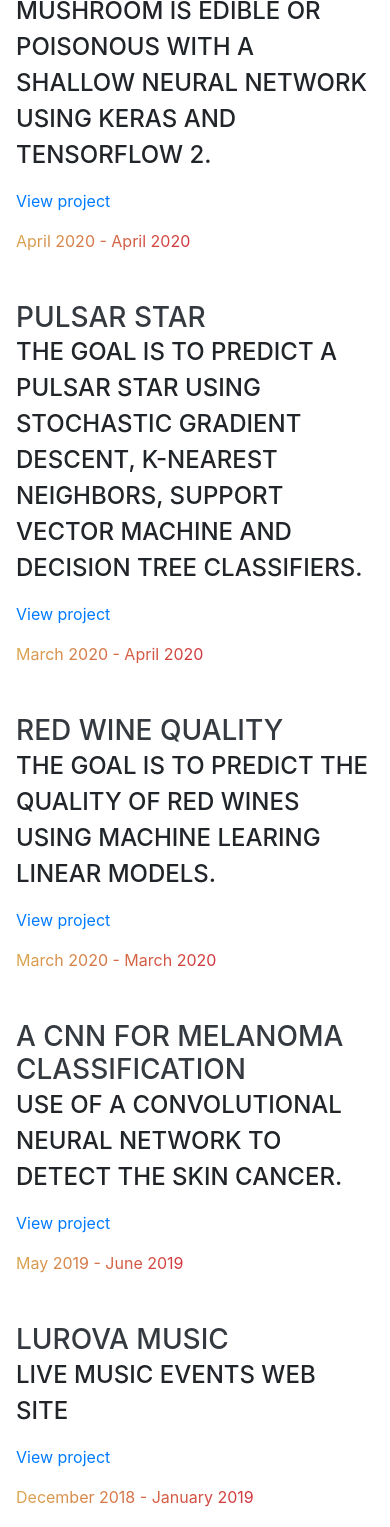
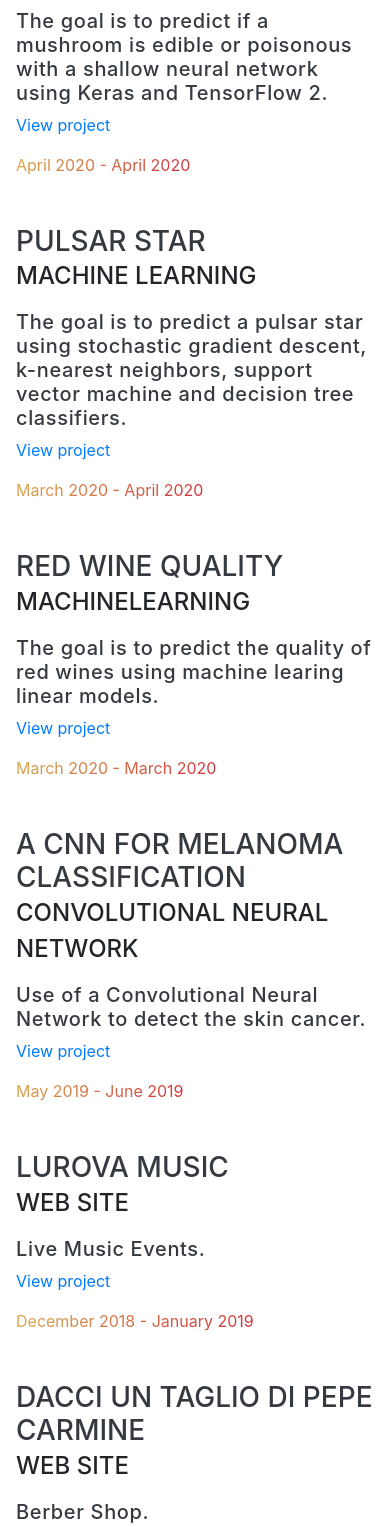
Before and after one commit to simonefinelli/s-finelli, a website with bundled scripts: page index.html in a window 390 px wide. Shown: the part 3778-5305 px from the top of the page. Built offline with nearby package versions, Linux system fonts and the light colour scheme; animation ran at ten frames a second; files whose address does not match are found by name; a web font is replaced by a local one.

Commit message:
Edited project section

```diff
--- a/index.html
+++ b/index.html
@@ -301,15 +301,16 @@
             <p><a href="https://github.com/simonefinelli/Rock-Paper-Scissors" target="_blank">View project</a></p>
           </div>
           <div class="resume-date text-md-right">
-            <span class="text-primary">March 2020 - March 2020</span>
+            <span class="text-primary">April 2020 - May 2020</span>
           </div>
         </div>
 
         <div class="resume-item d-flex flex-column flex-md-row justify-content-between mb-5">
           <div class="resume-content">
             <h3 class="mb-0">Mushrooms</h3>
-            <div class="subheading mb-3">The goal is to predict if a mushroom is edible or poisonous with a shallow neural network using Keras and TensorFlow 2.</div>
-            <p><a href="https://github.com/simonefinelli/Rock-Paper-Scissors" target="_blank">View project</a></p>
+            <div class="subheading mb-3">Neural Network</div>
+            <h5>The goal is to predict if a mushroom is edible or poisonous with a shallow neural network using Keras and TensorFlow 2.</h5>
+            <p><a href="https://github.com/simonefinelli/Mushrooms" target="_blank">View project</a></p>
           </div>
           <div class="resume-date text-md-right">
             <span class="text-primary">April 2020 - April 2020</span>
@@ -319,8 +320,9 @@
         <div class="resume-item d-flex flex-column flex-md-row justify-content-between mb-5">
           <div class="resume-content">
             <h3 class="mb-0">Pulsar Star</h3>
-            <div class="subheading mb-3">The goal is to predict a pulsar star using stochastic gradient descent, k-nearest neighbors, support vector machine and decision tree classifiers.</div>
-            <p><a href="https://github.com/simonefinelli/Rock-Paper-Scissors" target="_blank">View project</a></p>
+            <div class="subheading mb-3">Machine Learning</div>
+            <h5>The goal is to predict a pulsar star using stochastic gradient descent, k-nearest neighbors, support vector machine and decision tree classifiers.</h5>
+            <p><a href="https://github.com/simonefinelli/PulsarStar" target="_blank">View project</a></p>
           </div>
           <div class="resume-date text-md-right">
             <span class="text-primary">March 2020 - April 2020</span>
@@ -330,7 +332,8 @@
         <div class="resume-item d-flex flex-column flex-md-row justify-content-between mb-5">
           <div class="resume-content">
             <h3 class="mb-0">Red Wine Quality</h3>
-            <div class="subheading mb-3">The goal is to predict the quality of red wines using machine learing linear models.</div>
+            <div class="subheading mb-3">MachineLearning</div>
+            <h5>The goal is to predict the quality of red wines using machine learing linear models.</h5>
             <p><a href="https://github.com/simonefinelli/RedWineQuality" target="_blank">View project</a></p>
           </div>
           <div class="resume-date text-md-right">
@@ -341,7 +344,8 @@
         <div class="resume-item d-flex flex-column flex-md-row justify-content-between mb-5">
           <div class="resume-content">
             <h3 class="mb-0">A CNN for Melanoma Classification</h3>
-            <div class="subheading mb-3">Use of a Convolutional Neural Network to detect the skin cancer.</div>
+            <div class="subheading mb-3">Convolutional Neural Network</div>
+            <h5>Use of a Convolutional Neural Network to detect the skin cancer.</h5>
             <p><a href="https://www.linkedin.com/posts/davidevegliante_a-cnn-approach-for-melanoma-classification-activity-6582945405326233600-4LC6/" target="_blank">View project</a></p>
           </div>
           <div class="resume-date text-md-right">
@@ -352,7 +356,8 @@
         <div class="resume-item d-flex flex-column flex-md-row justify-content-between mb-5">
           <div class="resume-content">
             <h3 class="mb-0">Lurova Music</h3>
-            <div class="subheading mb-3">Live Music Events Web Site</div>
+            <div class="subheading mb-3">Web Site</div>
+            <h5>Live Music Events.</h5>
             <p><a href="https://www.lurovamusic.com" target="_blank">View project</a></p>
           </div>
           <div class="resume-date text-md-right">
@@ -363,7 +368,8 @@
         <div class="resume-item d-flex flex-column flex-md-row justify-content-between mb-5">
           <div class="resume-content">
             <h3 class="mb-0">Dacci Un Taglio di Pepe Carmine</h3>
-            <div class="subheading mb-3">Berber Shop Web Site</div>
+            <div class="subheading mb-3">Web Site</div>
+            <h5>Berber Shop.</h5>
             <p><a href="http://dacciuntagliodipepecarmine.netsons.org/" target="_blank">View project</a></p>
           </div>
           <div class="resume-date text-md-right">
@@ -374,7 +380,8 @@
         <div class="resume-item d-flex flex-column flex-md-row justify-content-between mb-5">
           <div class="resume-content">
             <h3 class="mb-0">SoMusic Mobile</h3>
-            <div class="subheading mb-3">Backend for mobile application</div>
+            <div class="subheading mb-3">Cross-platform Mobile Application</div>
+            <h5>Design and development of a cross-platform mobile application for SoMusic social network.</h5>
             <p><a href="https://github.com/simonefinelli95/somusicapi" target="_blank">View project</a></p>
           </div>
           <div class="resume-date text-md-right">
@@ -386,6 +393,7 @@
           <div class="resume-content">
             <h3 class="mb-0">8-bit</h3>
             <div class="subheading mb-3">E-commerce</div>
+            <h5>Desing and development of a retrogaming e-commerce for a university project.</h5>
             <p><a href="https://github.com/simonefinelli95/8-bit" target="_blank">View project</a></p>
           </div>
           <div class="resume-date text-md-right">
```
